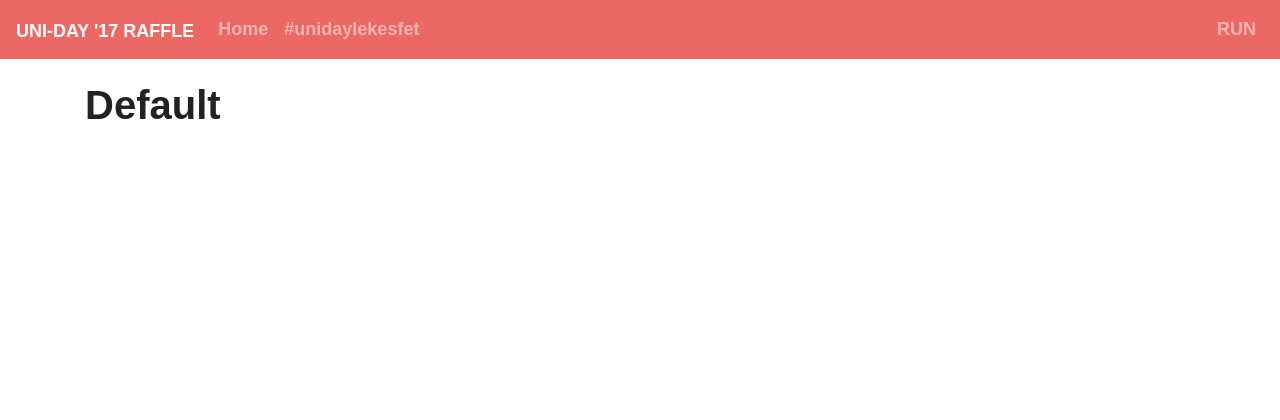
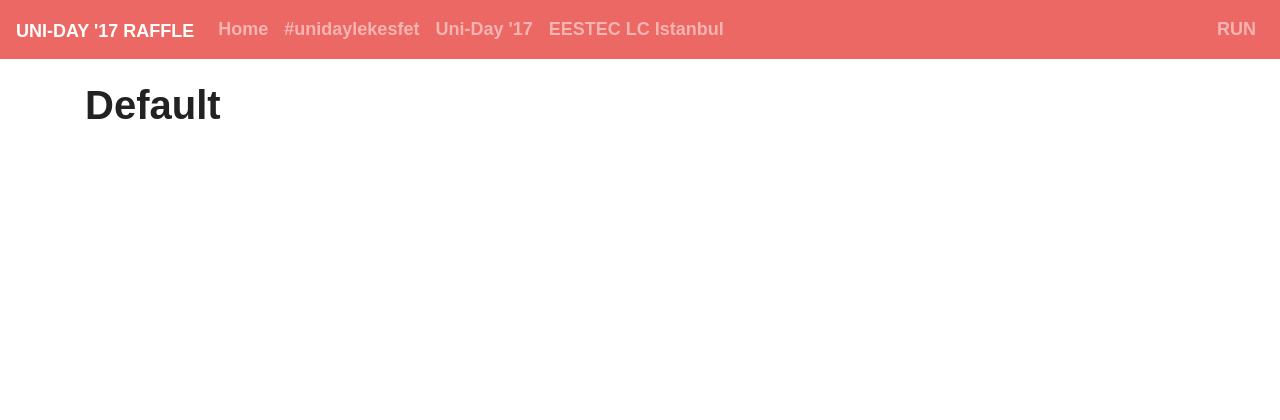
Before and after one commit to EESTECist/EESTECist, a Django app: page /blog/categories/ in a window 1280 px wide. Shown: the top 420 px of the page. Run offline with Django 3.2, Linux system fonts and the light colour scheme; data comes from the database, SQL or seed files in the repository; both versions use the stored data as it was after the commit; some libraries are stand-ins or nearby versions; some web fonts are replaced.

Commit message:
Mini fixes

```diff
--- a/blog/templates/theme.html
+++ b/blog/templates/theme.html
@@ -22,6 +22,12 @@
                 </li>
                 <li class="nav-item{% if "participants" in request.path %} active{% endif %}">
                     <a class="nav-link" href="{% url "participants" %}">#unidaylekesfet</a>
+                </li>
+		<li class="nav-item">
+                    <a class="nav-link" href="http://uniday.istanbul">Uni-Day '17</a>
+                </li>
+		<li class="nav-item">
+                    <a class="nav-link" href="http://eestec.istanbul">EESTEC LC Istanbul</a>
                 </li>
                 {% if request.user.is_superuser %}
                     <li class="nav-item{% if "upload" in request.path %} active{% endif %}">
--- a/raffle/templates/raffle.html
+++ b/raffle/templates/raffle.html
@@ -51,7 +51,7 @@
         function run(usernames) {
             $('#myModal').modal('show');
             var i = 0;
-            var rand = getRandomInt(40, 60);
+            var rand = getRandomInt(40, 80);
             var selected = "";
             var id = setInterval(change, 100);
             function change() {
```
Also changed, not shown: db.sqlite3.
